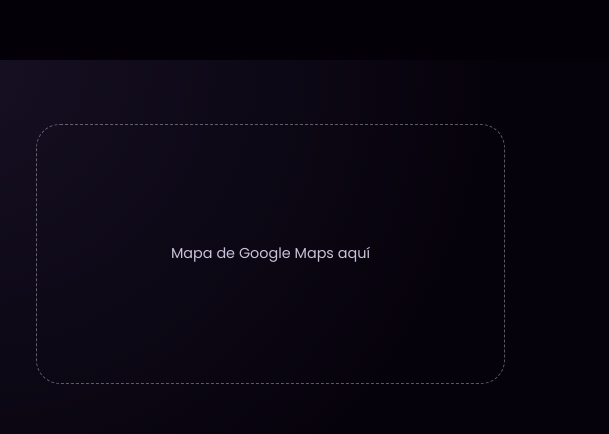
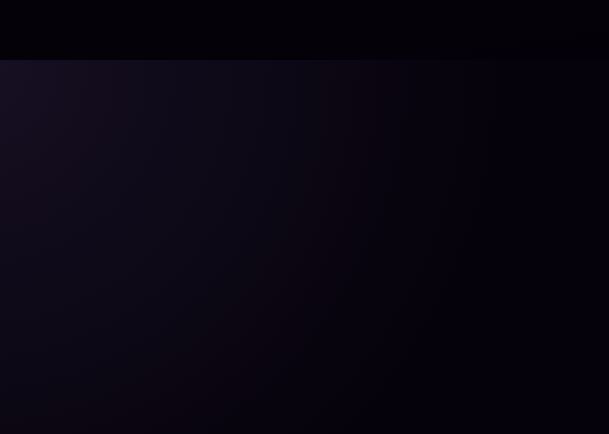
Before and after one commit to judom19/paris-dance-landing, a plain HTML site: page index.html in a window 1280 px wide. Shown: the part 3520-3954 px from the top of the page, 671-1280 px from the left. Drawn offline with nearby package versions, Linux system fonts and the light colour scheme.

```diff
--- a/index.html
+++ b/index.html
@@ -321,10 +321,6 @@
 
         </p>
       </div>
-      <div class="map-placeholder">
-        <!-- Reemplazar por iframe de Google Maps -->
-        <p>Mapa de Google Maps aquí</p>
-      </div>
     </div>
   </section>
 
```
